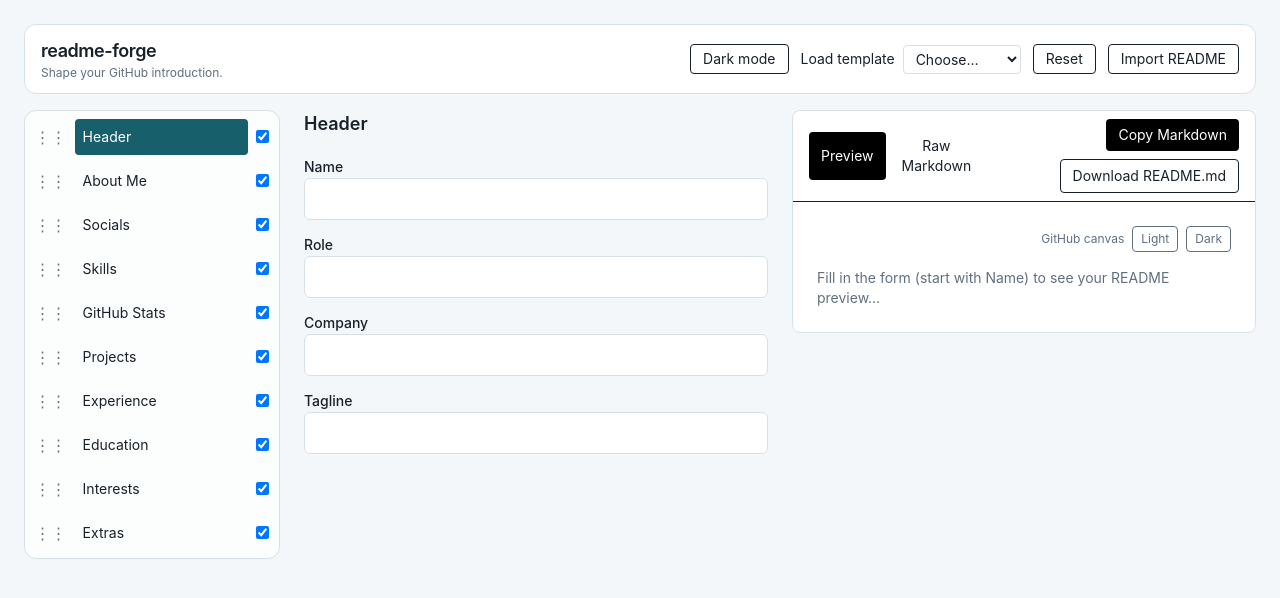
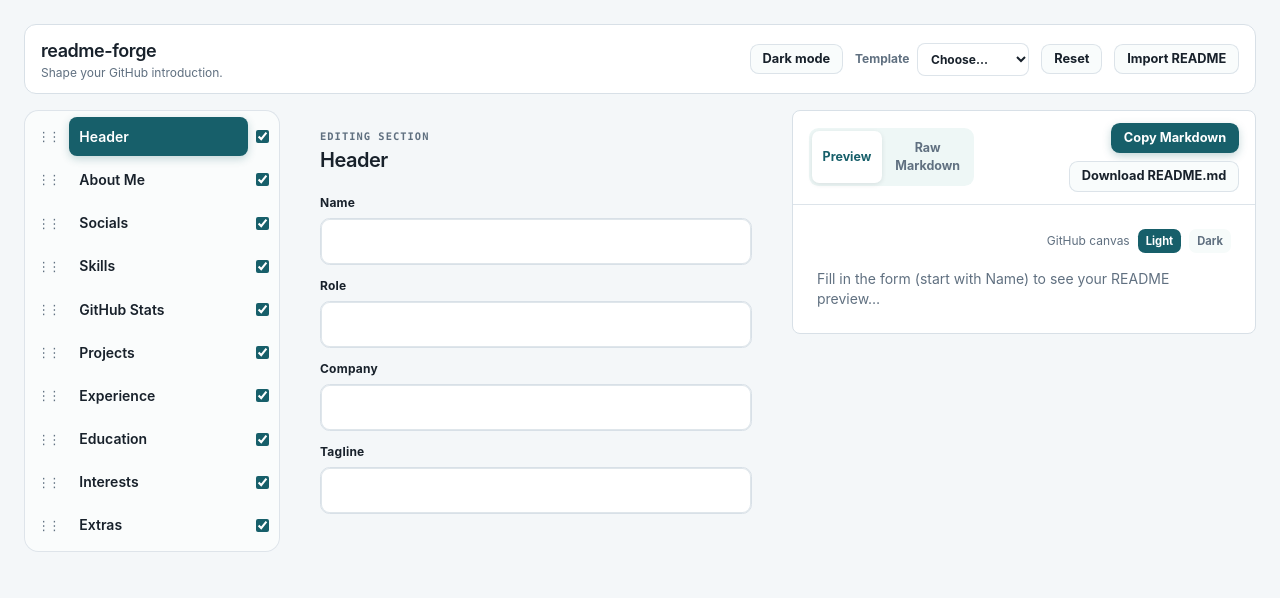
Before and after one commit to aungkyawthex/readme-forge, a React (Vite) app: page /editor in a window 1280 px wide. Shown: the top 598 px of the page. Built offline with nearby package versions, Linux system fonts and the light colour scheme.

Commit message:
feat: enhance editor UI with new styles and components for improved usability

```diff
--- a/src/App.tsx
+++ b/src/App.tsx
@@ -73,7 +73,8 @@ export default function App() {
         </div>
 
         <section className={`editor-panel overflow-y-auto ${mobilePanel === "preview" ? "hidden lg:block" : ""}`}>
-          <h2 className="mb-4 text-lg font-semibold">{activeLabel}</h2>
+          <p className="editor-kicker">Editing section</p>
+          <h2 className="mb-5 text-xl font-semibold tracking-tight">{activeLabel}</h2>
           <ActiveForm />
         </section>
 
--- a/src/components/EditorToolbar.tsx
+++ b/src/components/EditorToolbar.tsx
@@ -40,16 +40,16 @@ export function EditorToolbar() {
       </div>
       <button
         type="button"
-        className="rounded border px-3 py-1 text-sm"
+        className="editor-button editor-button-quiet"
         onClick={() => setTheme(theme === "light" ? "dark" : "light")}
         aria-label={`Switch to ${theme === "light" ? "dark" : "light"} mode`}
       >
         {theme === "light" ? "Dark mode" : "Light mode"}
       </button>
-      <label className="flex items-center gap-2 text-sm">
-        <span>Load template</span>
+      <label className="editor-template-picker">
+        <span>Template</span>
         <select
-          className="rounded border px-2 py-1"
+          className="editor-select"
           defaultValue=""
           onChange={(e) => {
             onLoadTemplate(e.target.value);
@@ -66,22 +66,22 @@ export function EditorToolbar() {
           ))}
         </select>
       </label>
-      <button type="button" className="rounded border px-3 py-1 text-sm" onClick={onReset}>
+      <button type="button" className="editor-button editor-button-quiet" onClick={onReset}>
         Reset
       </button>
       <button
         type="button"
-        className="rounded border px-3 py-1 text-sm"
+        className="editor-button editor-button-quiet"
         onClick={() => setImportOpen((open) => !open)}
       >
         Import README
       </button>
       {importOpen && (
-        <div className="w-full space-y-2 rounded border p-3">
+        <div className="editor-import w-full space-y-3 p-4">
           <label className="block space-y-1">
-            <span className="text-sm font-medium">Paste Markdown</span>
+            <span className="editor-label">Paste Markdown</span>
             <textarea
-              className="h-32 w-full rounded-md border px-3 py-2 font-mono text-sm"
+              className="editor-input h-32 font-mono text-sm"
               value={importText}
               onChange={(e) => setImportText(e.target.value)}
               placeholder="Only Header and About fields are filled from the paste."
@@ -89,7 +89,7 @@ export function EditorToolbar() {
           </label>
           <button
             type="button"
-            className="rounded bg-black px-3 py-1.5 text-sm text-white"
+            className="editor-button editor-button-primary"
             onClick={onImport}
           >
             Fill Header & About
--- a/src/components/Field.tsx
+++ b/src/components/Field.tsx
@@ -9,11 +9,11 @@ type FieldProps = {
 
 export function Field({ label, value, onChange, placeholder, multiline, error }: FieldProps) {
   return (
-    <label className="block space-y-1">
-      <span className="text-sm font-medium">{label}</span>
+    <label className="editor-field block space-y-1.5">
+      <span className="editor-label">{label}</span>
       {multiline ? (
         <textarea
-          className={`w-full rounded-md border px-3 py-2 ${error ? "border-red-500" : ""}`}
+          className={`editor-input ${error ? "editor-input-error" : ""}`}
           rows={3}
           value={value}
           placeholder={placeholder}
@@ -22,7 +22,7 @@ export function Field({ label, value, onChange, placeholder, multiline, error }:
         />
       ) : (
         <input
-          className={`w-full rounded-md border px-3 py-2 ${error ? "border-red-500" : ""}`}
+          className={`editor-input ${error ? "editor-input-error" : ""}`}
           value={value}
           placeholder={placeholder}
           onChange={(e) => onChange(e.target.value)}
--- a/src/components/OutputPanel.tsx
+++ b/src/components/OutputPanel.tsx
@@ -35,15 +35,13 @@ export function OutputPanel({ markdown }: OutputPanelProps) {
 
   return (
     <section className="output-panel flex min-h-0 flex-col overflow-hidden rounded-lg border">
-      <div className="flex items-center justify-between gap-2 border-b px-4 py-2">
-        <div className="flex gap-1" role="tablist" aria-label="Output">
+      <div className="output-toolbar flex items-center justify-between gap-2 px-4 py-3">
+        <div className="output-tabs" role="tablist" aria-label="Output">
           <button
             type="button"
             role="tab"
             aria-selected={tab === "preview"}
-            className={`rounded px-3 py-1 text-sm ${
-              tab === "preview" ? "bg-black text-white" : "hover:bg-gray-100"
-            }`}
+            className={`output-tab ${tab === "preview" ? "output-tab-active" : ""}`}
             onClick={() => setTab("preview")}
           >
             Preview
@@ -52,9 +50,7 @@ export function OutputPanel({ markdown }: OutputPanelProps) {
             type="button"
             role="tab"
             aria-selected={tab === "raw"}
-            className={`rounded px-3 py-1 text-sm ${
-              tab === "raw" ? "bg-black text-white" : "hover:bg-gray-100"
-            }`}
+            className={`output-tab ${tab === "raw" ? "output-tab-active" : ""}`}
             onClick={() => setTab("raw")}
           >
             Raw Markdown
@@ -63,14 +59,14 @@ export function OutputPanel({ markdown }: OutputPanelProps) {
         <div className="flex flex-wrap justify-end gap-2">
           <button
             type="button"
-            className="rounded bg-black px-3 py-1.5 text-sm text-white"
+            className="editor-button editor-button-primary"
             onClick={copy}
           >
             {copied ? "Copied!" : "Copy Markdown"}
           </button>
           <button
             type="button"
-            className="rounded border px-3 py-1.5 text-sm"
+            className="editor-button editor-button-quiet"
             onClick={() => downloadReadme(markdown)}
           >
             Download README.md
@@ -83,7 +79,7 @@ export function OutputPanel({ markdown }: OutputPanelProps) {
             <span>GitHub canvas</span>
             <button
               type="button"
-              className="rounded border px-2 py-1"
+              className="canvas-toggle"
               aria-pressed={githubTheme === "light"}
               onClick={() => setGithubTheme("light")}
             >
@@ -91,7 +87,7 @@ export function OutputPanel({ markdown }: OutputPanelProps) {
             </button>
             <button
               type="button"
-              className="rounded border px-2 py-1"
+              className="canvas-toggle"
               aria-pressed={githubTheme === "dark"}
               onClick={() => setGithubTheme("dark")}
             >
@@ -105,7 +101,7 @@ export function OutputPanel({ markdown }: OutputPanelProps) {
           <textarea
             readOnly
             aria-label="Raw Markdown"
-            className="h-full min-h-[24rem] w-full resize-none font-mono text-sm"
+            className="editor-input h-full min-h-[24rem] w-full resize-none font-mono text-sm"
             value={markdown}
           />
         )}
--- a/src/components/SectionSidebar.tsx
+++ b/src/components/SectionSidebar.tsx
@@ -51,14 +51,14 @@ function SortableSection({
     <div
       ref={setNodeRef}
       style={{ transform: transformToCss(transform), transition }}
-      className={`flex items-center gap-1 rounded ${isDragging ? "z-10 bg-white shadow" : ""} ${
+      className={`sidebar-item flex items-center gap-1 ${isDragging ? "z-10 shadow-lg" : ""} ${
         enabled ? "" : "opacity-50"
       }`}
     >
       <button
         type="button"
         ref={setActivatorNodeRef}
-        className="cursor-grab rounded px-1 py-2 text-gray-500 hover:bg-gray-100 focus:outline-none focus:ring-2 focus:ring-black"
+        className="sidebar-grip cursor-grab"
         aria-label={`Reorder ${label}`}
         {...attributes}
         {...listeners}
@@ -68,9 +68,7 @@ function SortableSection({
       <button
         type="button"
         aria-current={selected ? "page" : undefined}
-        className={`min-w-0 flex-1 rounded px-2 py-2 text-left text-sm ${
-          selected ? "bg-black text-white" : "hover:bg-gray-100"
-        }`}
+        className={`sidebar-select min-w-0 flex-1 text-left text-sm ${selected ? "sidebar-select-active" : ""}`}
         onClick={onSelect}
       >
         {label}
--- a/src/components/Toggle.tsx
+++ b/src/components/Toggle.tsx
@@ -6,7 +6,7 @@ type ToggleProps = {
 
 export function Toggle({ label, checked, onChange }: ToggleProps) {
   return (
-    <label className="flex items-center gap-2 text-sm">
+    <label className="editor-toggle">
       <input
         type="checkbox"
         checked={checked}
--- a/src/index.css
+++ b/src/index.css
@@ -35,6 +35,50 @@
 .app-shell button { cursor: pointer; }
 .app-shell nav { background: color-mix(in srgb, var(--panel) 72%, transparent); padding: .35rem; border: 1px solid var(--line); border-radius: .75rem; }
 .app-shell [aria-current="page"] { background: var(--accent) !important; }
+
+/* Editor controls share a restrained, paper-workshop treatment instead of raw utility borders. */
+.editor-panel { padding: 1.25rem 1rem; }
+.editor-kicker { margin-bottom: .25rem; color: var(--muted); font: 700 .65rem/1.2 ui-monospace, SFMono-Regular, Menlo, monospace; letter-spacing: .1em; text-transform: uppercase; }
+.editor-label { display: block; color: var(--ink); font-size: .75rem; font-weight: 750; letter-spacing: .02em; }
+.editor-input { width: 100%; border: 1px solid transparent; border-radius: .6rem; padding: .65rem .8rem; background: color-mix(in srgb, var(--panel) 82%, var(--accent-soft)); box-shadow: inset 0 0 0 1px color-mix(in srgb, var(--line) 80%, transparent); }
+.editor-input:hover { box-shadow: inset 0 0 0 1px color-mix(in srgb, var(--accent) 35%, var(--line)); }
+.editor-input:focus { border-color: transparent; box-shadow: inset 0 0 0 2px var(--accent); outline: none; }
+.editor-input-error { box-shadow: inset 0 0 0 1px #dc2626; }
+.editor-card { border-radius: .85rem; background: color-mix(in srgb, var(--panel) 88%, var(--accent-soft)); box-shadow: inset 0 0 0 1px color-mix(in srgb, var(--line) 80%, transparent), 0 .3rem .8rem color-mix(in srgb, var(--ink) 5%, transparent); }
+.editor-card-title { color: var(--ink); font-size: .9rem; font-weight: 750; }
+.editor-remove { color: #c2413b; font-size: .75rem; font-weight: 700; }
+.editor-remove:hover { color: #9f2c28; text-decoration: underline; }
+.editor-button { display: inline-flex; align-items: center; justify-content: center; border-radius: .55rem; padding: .55rem .8rem; font-size: .8rem; font-weight: 700; line-height: 1; transition: transform .15s ease, background-color .15s ease; }
+.editor-button:hover { transform: translateY(-1px); }
+.editor-button-primary { background: var(--accent); color: white; box-shadow: 0 .2rem .5rem color-mix(in srgb, var(--accent) 26%, transparent); }
+.editor-button-primary:hover { background: color-mix(in srgb, var(--accent) 88%, black); }
+.editor-button-quiet { background: color-mix(in srgb, var(--panel) 80%, var(--accent-soft)); color: var(--ink); box-shadow: inset 0 0 0 1px color-mix(in srgb, var(--line) 85%, transparent); }
+.editor-button-quiet:hover { background: var(--accent-soft); }
+.editor-template-picker { display: flex; align-items: center; gap: .45rem; color: var(--muted); font-size: .75rem; font-weight: 700; }
+.editor-select { border: 0; border-radius: .5rem; padding: .5rem .65rem; background: color-mix(in srgb, var(--panel) 80%, var(--accent-soft)); box-shadow: inset 0 0 0 1px color-mix(in srgb, var(--line) 85%, transparent); }
+.editor-import { border-radius: .75rem; background: color-mix(in srgb, var(--accent-soft) 60%, var(--panel)); }
+.editor-tag { display: inline-flex; align-items: center; gap: .25rem; border-radius: 999px; padding: .3rem .55rem .3rem .7rem; background: var(--accent-soft); color: var(--ink); font-size: .78rem; font-weight: 650; }
+.editor-tag-remove { border-radius: 999px; padding: 0 .25rem; color: var(--muted); }
+.editor-tag-remove:hover { color: var(--ink); background: color-mix(in srgb, var(--accent) 15%, transparent); }
+.editor-toggle { display: inline-flex; align-items: center; gap: .6rem; color: var(--ink); font-size: .85rem; font-weight: 650; }
+.editor-toggle input, .sidebar-item input { accent-color: var(--accent); }
+
+.app-shell nav { padding: .45rem; border: 0; border-radius: .9rem; background: color-mix(in srgb, var(--panel) 62%, transparent); box-shadow: inset 0 0 0 1px color-mix(in srgb, var(--line) 82%, transparent); }
+.sidebar-item { border-radius: .6rem; transition: background-color .15s ease, opacity .15s ease; }
+.sidebar-item:hover { background: color-mix(in srgb, var(--accent-soft) 50%, transparent); }
+.sidebar-grip { border-radius: .45rem; padding: .55rem .38rem; color: var(--muted); font-size: .8rem; letter-spacing: -2px; }
+.sidebar-grip:hover { background: var(--accent-soft); color: var(--accent); }
+.sidebar-select { border-radius: .5rem; padding: .6rem .65rem; color: var(--ink); font-weight: 600; }
+.sidebar-select:hover { color: var(--accent); }
+.sidebar-select-active { background: var(--accent); color: white; box-shadow: 0 .18rem .5rem color-mix(in srgb, var(--accent) 24%, transparent); }
+
+.output-toolbar { border-bottom: 1px solid color-mix(in srgb, var(--line) 85%, transparent); }
+.output-tabs { display: inline-flex; gap: .2rem; border-radius: .6rem; padding: .2rem; background: color-mix(in srgb, var(--accent-soft) 58%, var(--panel)); }
+.output-tab { border-radius: .45rem; padding: .45rem .65rem; color: var(--muted); font-size: .78rem; font-weight: 700; }
+.output-tab:hover { color: var(--ink); }
+.output-tab-active { background: var(--panel); color: var(--accent); box-shadow: 0 .1rem .35rem color-mix(in srgb, var(--ink) 10%, transparent); }
+.canvas-toggle { border-radius: .45rem; padding: .3rem .5rem; color: var(--muted); font-size: .7rem; font-weight: 700; background: color-mix(in srgb, var(--panel) 70%, var(--accent-soft)); }
+.canvas-toggle[aria-pressed="true"] { color: white; background: var(--accent); }
 
 .github-preview { border: 1px solid #d0d7de; border-radius: .5rem; padding: 1.5rem; }
 .github-light { color: #1f2328; background: #ffffff; }
```
Also changed, not shown: src/components/RepeatableList.tsx (+4 -4 lines), src/components/TagInput.tsx (+4 -4 lines).
